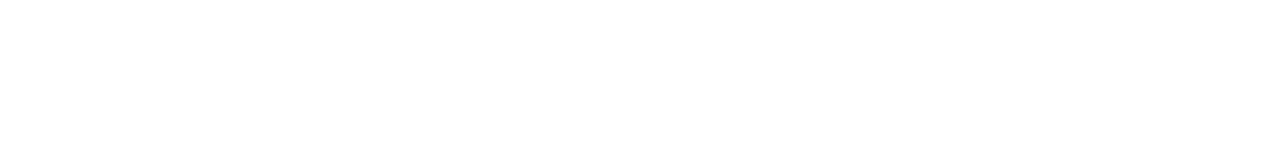
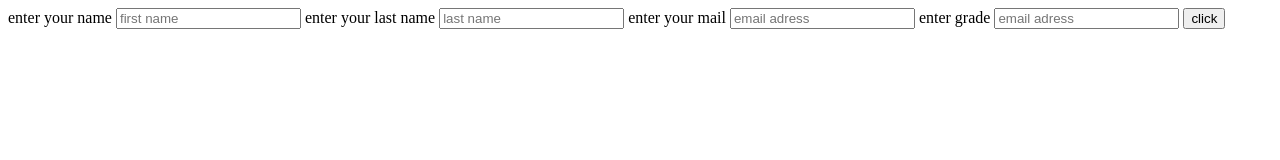
Before and after one commit to Lior2911/class, a plain HTML site: page index.html in a window 1280 px wide. Drawn offline with Linux system fonts and the light colour scheme.

Commit message:
secommit

```diff
--- a/index.html
+++ b/index.html
@@ -7,6 +7,16 @@
   <title>Document</title>
 </head>
 <body>
+  <label for="name">enter your name</label>
+  <input type="text" placeholder="first name" id="fNameInput">
+  <label for="name">enter your last name</label>
+  <input type="text" placeholder="last name" id="lNameInput">
+  <label for="name">enter your mail</label>
+  <input type="text" placeholder="email adress" id="mailInput">
+  <label for="name">enter grade</label>
+  <input type="text" placeholder="email adress" id="gradeInput">
+
+  <button id="buttonClick"onclick="createTeacherUser()">click</button>
   <script src="main.js"></script>
 </body>
 </html>
--- a/main.js
+++ b/main.js
@@ -20,11 +20,94 @@
 //   }
 // }
 // const firstUser = new UserDetails("lior","aytegev",31,"aytegev1@gmail.com");
-// const sectUser = new UserDetails("daniel","malada",24,"malada1@gmail.com");
-// const thirdtUser = new UserDetails("naruto","uzumaki","hokage@gmail.com");
+// const secUser = new UserDetails("daniel","malada",24,"malada1@gmail.com");
+// const thirdUser = new UserDetails("naruto",19,"hokage@gmail.com");
 // const detailsLine = document.createElement("h3");
 // document.body.append(detailsLine)
 // const usersArray = [];
 // for ( const key in firstUser){
 //  detailsLine.innerText += `${key}:${firstUser[key]}\n`
 // }
+// for ( const key in secUser){
+//   detailsLine.innerText += `${key}:${secUser[key]}\n`
+//  }
+//  for ( const key in thirdUser){
+  // detailsLine.innerText += `${key}:${thirdUser[key]}\n`
+//  }
+
+// קלטו נתונים מהמשתמש וצרו מופע. 5
+
+
+// class DetailsFromUser{
+//   constructor(firstName,lastName,mail){
+//     this.firstName = firstName;
+//     this.lastName = lastName;
+//     this.mail =mail;
+//   }
+// }
+
+// function someFunc(){
+//   const UserDetails = new DetailsFromUser(fNameInput.value,lNameInput.value,mailInput.value);
+//   const myTable = document.createElement("table");
+//   document.body.appendChild(myTable);
+//   const tHead = document.createElement("thead");
+//   document.body.appendChild(tHead);
+//   const tBody = document.createElement("tbody");
+//   document.body.appendChild(tBody);
+//   const trTable = document.createElement("tr");
+//   document.body.appendChild(trTable);
+
+
+//   for (myKey in UserDetails){
+//     let thTable = document.createElement("th");
+//     tHead.appendChild(thTable);
+//     // trTable.style.border = "solid;2px";
+//     thTable.innerText += myKey + " "
+//     trTable.innerHTML += `<td>${UserDetails[myKey]}</td>`+ " "
+//   }
+// }
+
+// class dogType{
+//   constructor(dogsName,tYpe,birth){
+//     this.dogsName = dogsName;
+//     this.tYpe = tYpe;
+//     this.birth=birth;
+//   }
+// }
+// const firstDog = new dogType("skar","bull","1/1/00")
+// const secDog = new dogType("simba","dogg","2/2/00")
+// const thirDog = new dogType("mufasa","pitbull","3/3/00")
+// const fourthDog = new dogType("zazu","amstaf","4/4/00")
+// const fifthDog = new dogType("pumba","pincher","5/5/00")
+
+// const dogsArray = [firstDog,secDog,thirDog,fourthDog,fifthDog]
+// console.log(dogsArray)
+
+class TeacherClass {
+  constructor(fName,lName,grade,eMail){
+    this.fName = fName;
+    this.lName = lName;
+    this.grade = grade;
+    this.eMail = eMail;
+  }
+}
+
+ const teachersArray = [];
+function createTeacherUser(){
+   const TeacherDetails =
+  new TeacherClass(
+    fNameInput.value,
+    lNameInput.value,
+    mailInput.value,
+    gradeInput.value,
+  )
+  if(teachersArray.length<4){
+    teachersArray.push(TeacherDetails)
+
+   fNameInput.value = " "
+   lNameInput.value = " "
+   mailInput.value = " "
+   gradeInput.value = " "
+   }
+
+}
```
